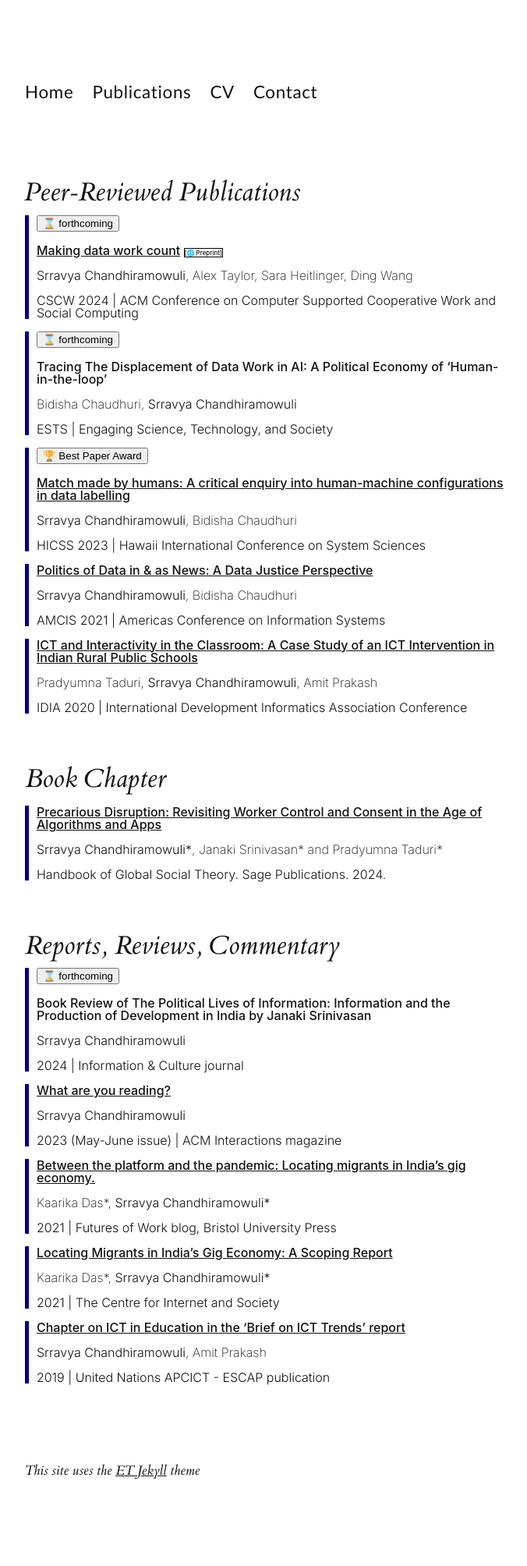
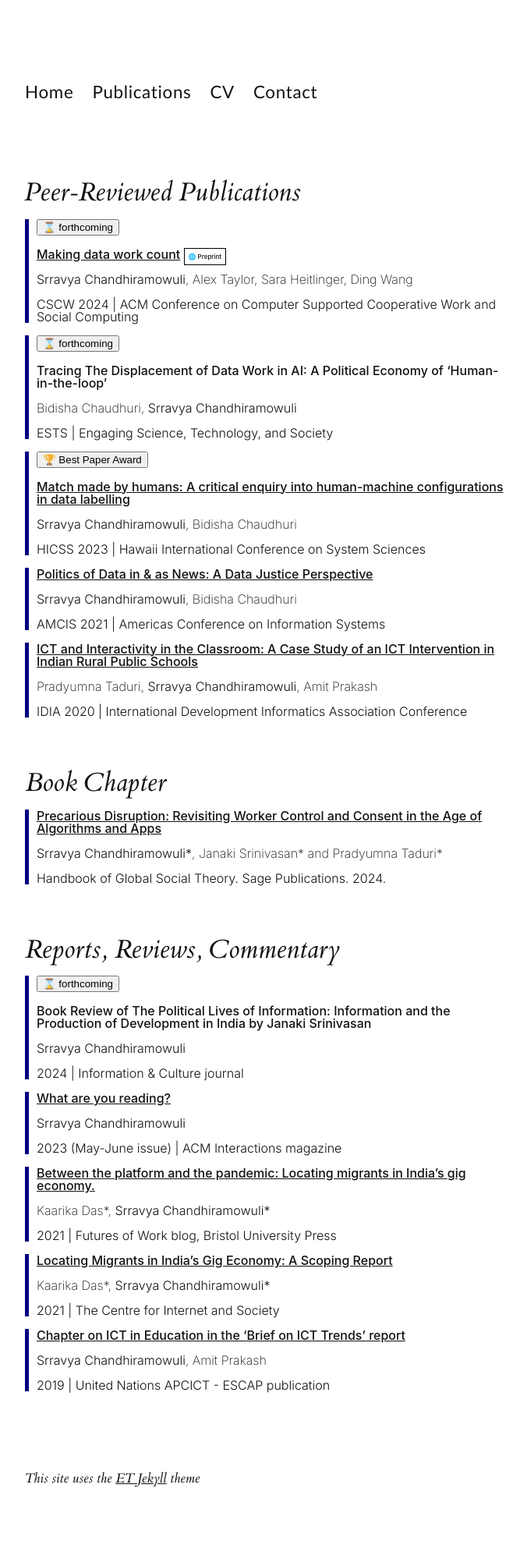
Before and after one commit to srravya/srravya.github.io, a Jekyll site: the page built from publications/index.md, in a window 1280 px wide. Shown: the whole page at 78% size, without its empty margins (128-804 px from the left). Built offline with Jekyll 4.4.1, drawn with Linux system fonts in a browser that asks for light colours; some web fonts are replaced.

Commit message:
Fix section gaps

```diff
--- a/publications/index.md
+++ b/publications/index.md
@@ -10,7 +10,7 @@
 <section>
 <button clas=infopill>⌛ forthcoming</button>
 </section>
-<p class="what"><a href="https://arxiv.org/abs/2311.18046">Making data work count</a> <span class="preprint">[🌐 Preprint]</span></p>
+<p class="what"><a href="https://arxiv.org/abs/2311.18046">Making data work count</a> <span class="preprint">🌐 Preprint</span></p>
 <p class="who"><span class="lookatme">Srravya Chandhiramowuli</span>, Alex Taylor, Sara Heitlinger, Ding Wang</p>
 <p class="where">CSCW 2024 | ACM Conference on Computer Supported Cooperative Work and Social Computing</p>
 </div>
--- a/style.scss
+++ b/style.scss
@@ -233,7 +233,7 @@
   font: 16px "Inter", sans-serif;
   border-left: solid thick navy;
   padding-left: 10px;
-  margin: 10px auto;
+  margin: 15px auto;
   line-height: 100%;
 }
 
@@ -257,7 +257,7 @@
   font: 8px "Inter", sans-serif;
   font-weight: 500;
   border: solid thin #000;
-  padding: 5px auto;
+  padding: 5px;
 }
 
 /**************************************
```
